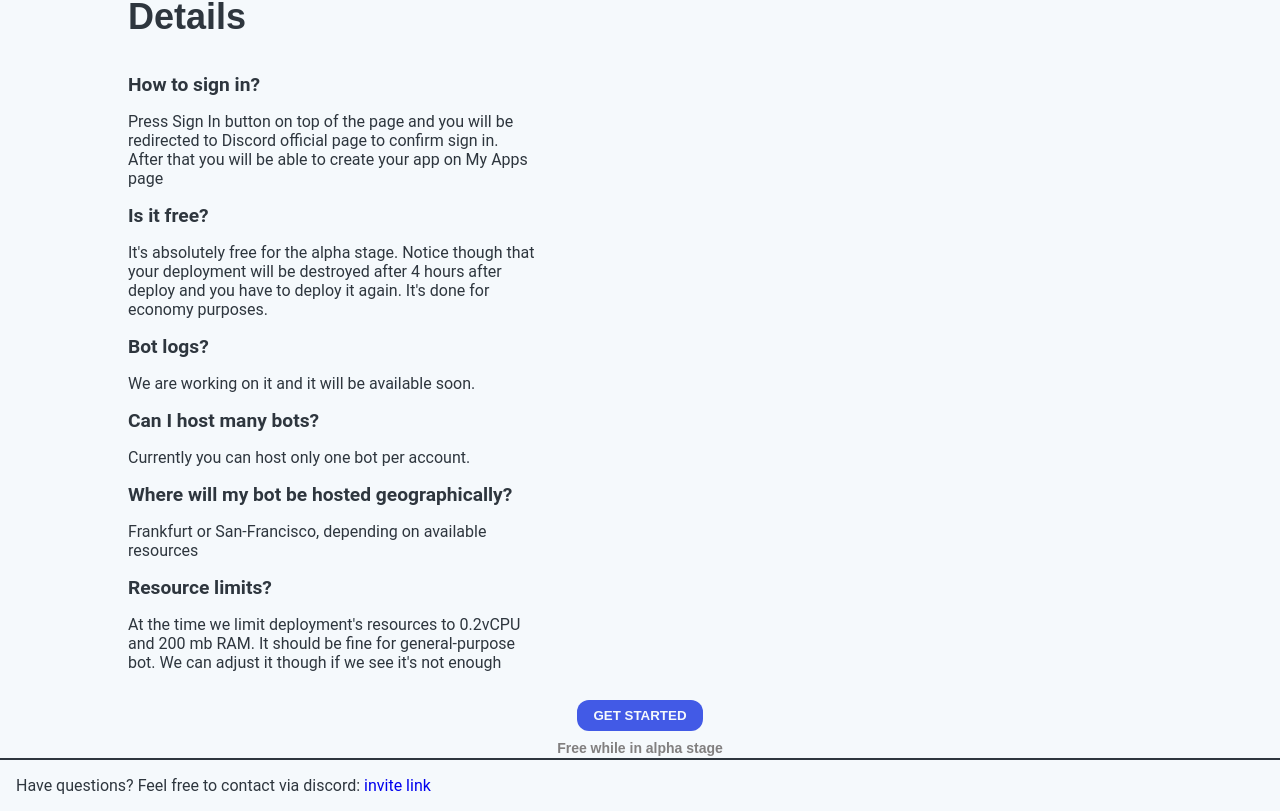
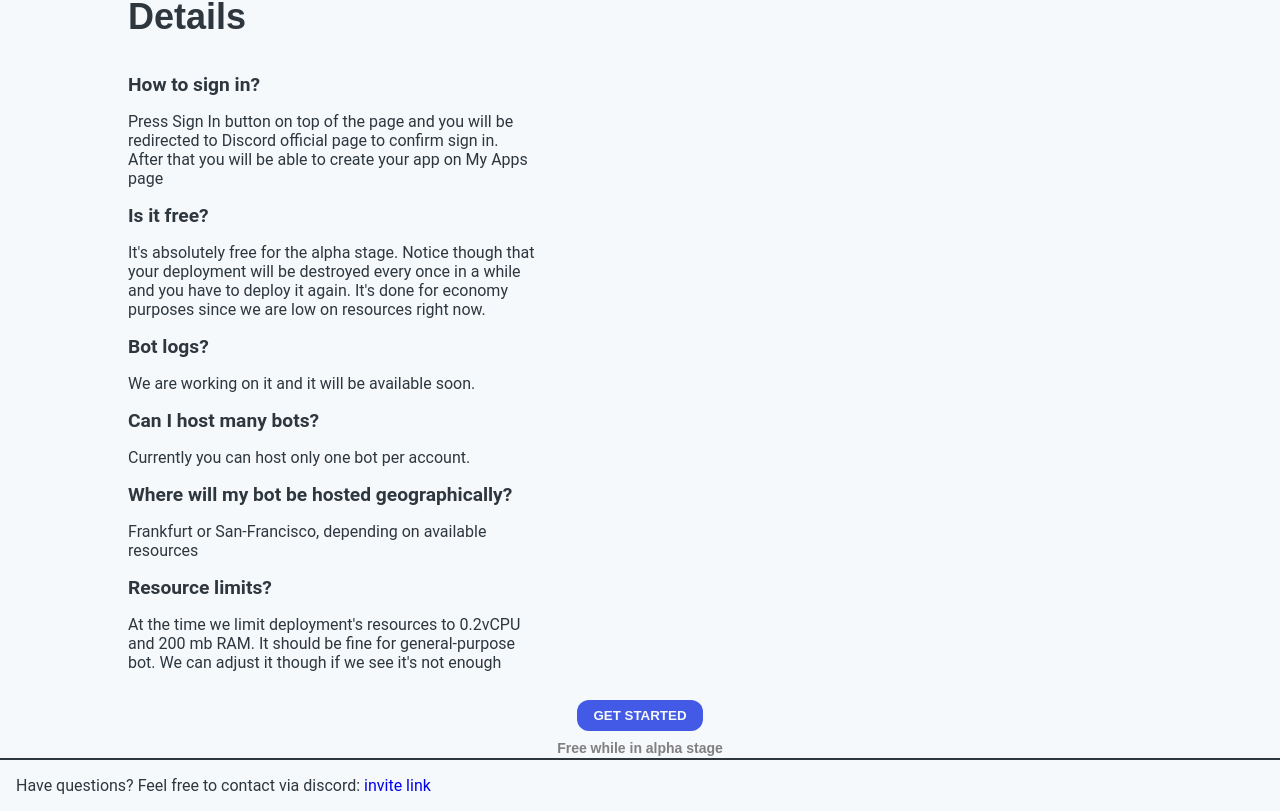
Before and after one commit to reetou/fancy_discord_front, a Next.js app: page / in a window 1280 px wide. Shown: the part 1184-1995 px from the top of the page. Built offline with nearby package versions, Linux system fonts and the light colour scheme; no server answers.

Commit message:
Change readme

```diff
--- a/components/landing/Questions.tsx
+++ b/components/landing/Questions.tsx
@@ -17,7 +17,7 @@ const Questions = () => (
     />
     <QuestionAnswer
       question="Is it free?"
-      answer="It's absolutely free for the alpha stage. Notice though that your deployment will be destroyed after 4 hours after deploy and you have to deploy it again. It's done for economy purposes."
+      answer="It's absolutely free for the alpha stage. Notice though that your deployment will be destroyed every once in a while and you have to deploy it again. It's done for economy purposes since we are low on resources right now."
     />
     <QuestionAnswer
       question="Bot logs?"
```
Also changed, not shown: 1 other file (tests, documents, lock files or other folders).
